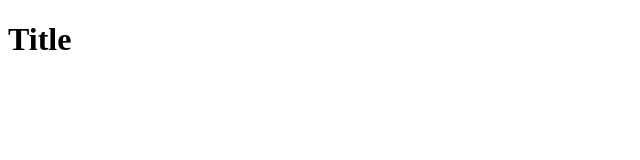
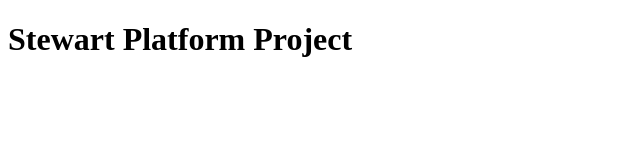
Before and after one commit to lumarseg/stwrt-project, a plain HTML site: page html/index.html in a window 1280 px wide. Shown: the whole page, without its empty margins (0-640 px from the left). Drawn offline with Linux system fonts and the light colour scheme.

Commit message:
file updated

```diff
--- a/html/index.html
+++ b/html/index.html
@@ -7,6 +7,6 @@
         <title>Document</title>
     </head>
     <body>
-        <h1>Title</h1>
+        <h1>Stewart Platform Project</h1>
     </body>
 </html>
```
